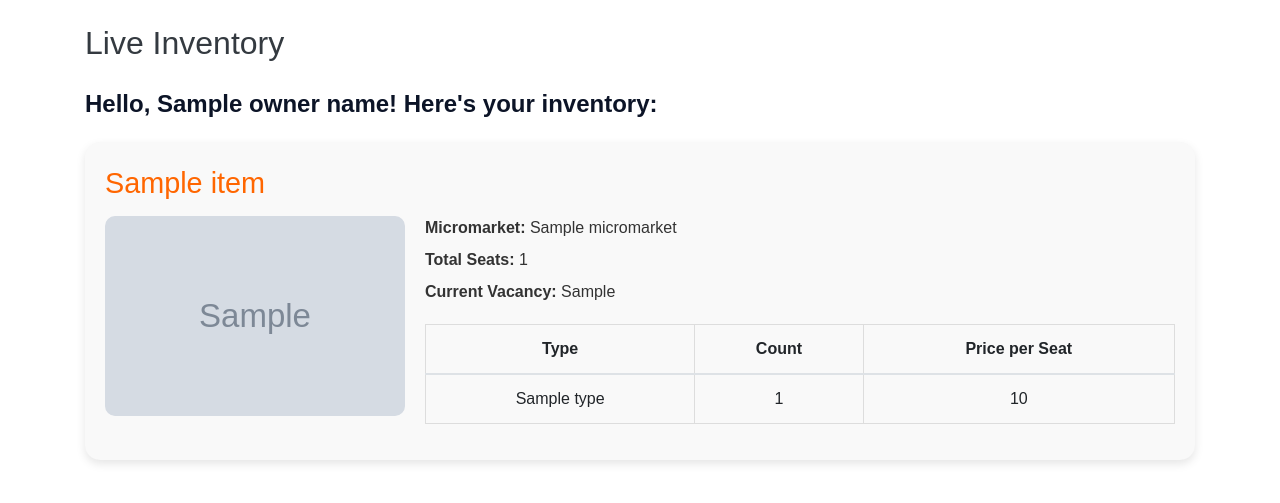
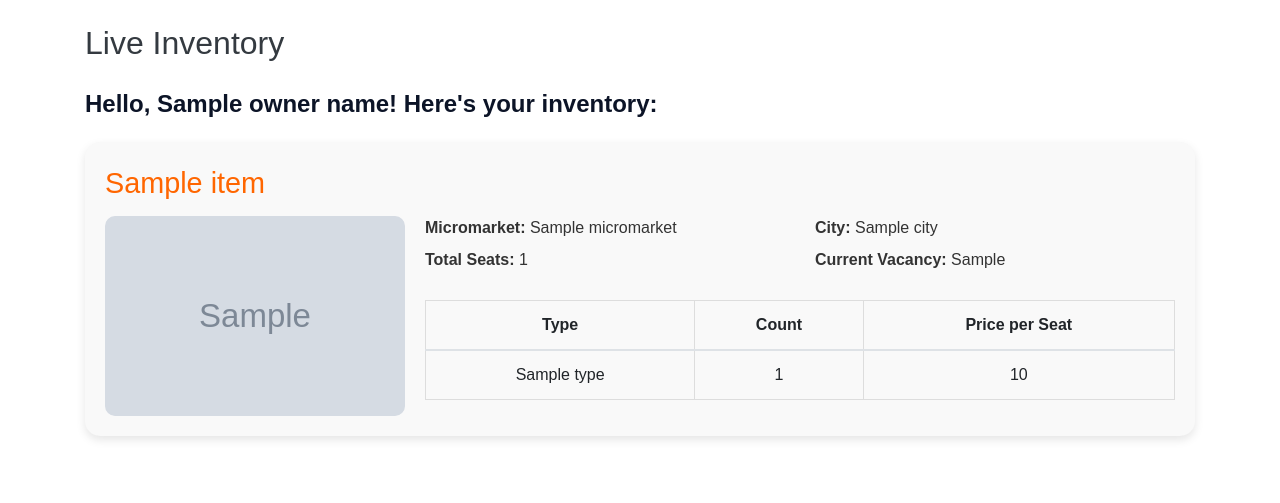
Before and after one commit to propques33/FindUrSpace, a Flask app: template operators/templates/operators_inventory.html in a window 1280 px wide. Shown: the part 56-559 px from the top of the page. Run offline with Flask 3, Linux system fonts and the light colour scheme; the template is opened without the code that fills it: most values are stand-ins (such as "Sample title", 1, 10 or a date in 2020); grey boxes marked "Sample" are stand-in pictures; some libraries are stand-ins or nearby versions.

Commit message:
organised operators

```diff
--- a/operators/operators.py
+++ b/operators/operators.py
@@ -50,4 +50,5 @@
         'owner.phone': operator['owner']['phone']
     })
 
-    return render_template('operators_inventory.html', inventory=inventory)
+    # Pass operator's name and inventory to the template
+    return render_template('operators_inventory.html', inventory=inventory, owner_name=operator['owner']['name'])
--- a/operators/templates/operators_inventory.html
+++ b/operators/templates/operators_inventory.html
@@ -116,9 +116,22 @@
 
                 <!-- Details container -->
                 <div class="details-container">
-                    <p><strong>Micromarket:</strong> {{ space['micromarket'] }}</p>
-                    <p><strong>Total Seats:</strong> {{ space['total_seats'] }}</p>
-                    <p><strong>Current Vacancy:</strong> {{ space['current_vacancy'] }}</p>
+                    <div class="row">
+                        <div class="col-md-6">
+                            <p><strong>Micromarket:</strong> {{ space['micromarket'] }}</p>
+                        </div>
+                        <div class="col-md-6">
+                            <p><strong>City:</strong> {{ space['city'] }}</p>
+                        </div>
+                    </div>
+                    <div class="row">
+                        <div class="col-md-6">
+                            <p><strong>Total Seats:</strong> {{ space['total_seats'] }}</p>
+                        </div>
+                        <div class="col-md-6">
+                            <p><strong>Current Vacancy:</strong> {{ space['current_vacancy'] }}</p>
+                        </div>
+                    </div>
 
                     <!-- Inventory Table -->
                     <table class="table inventory-table">
```
